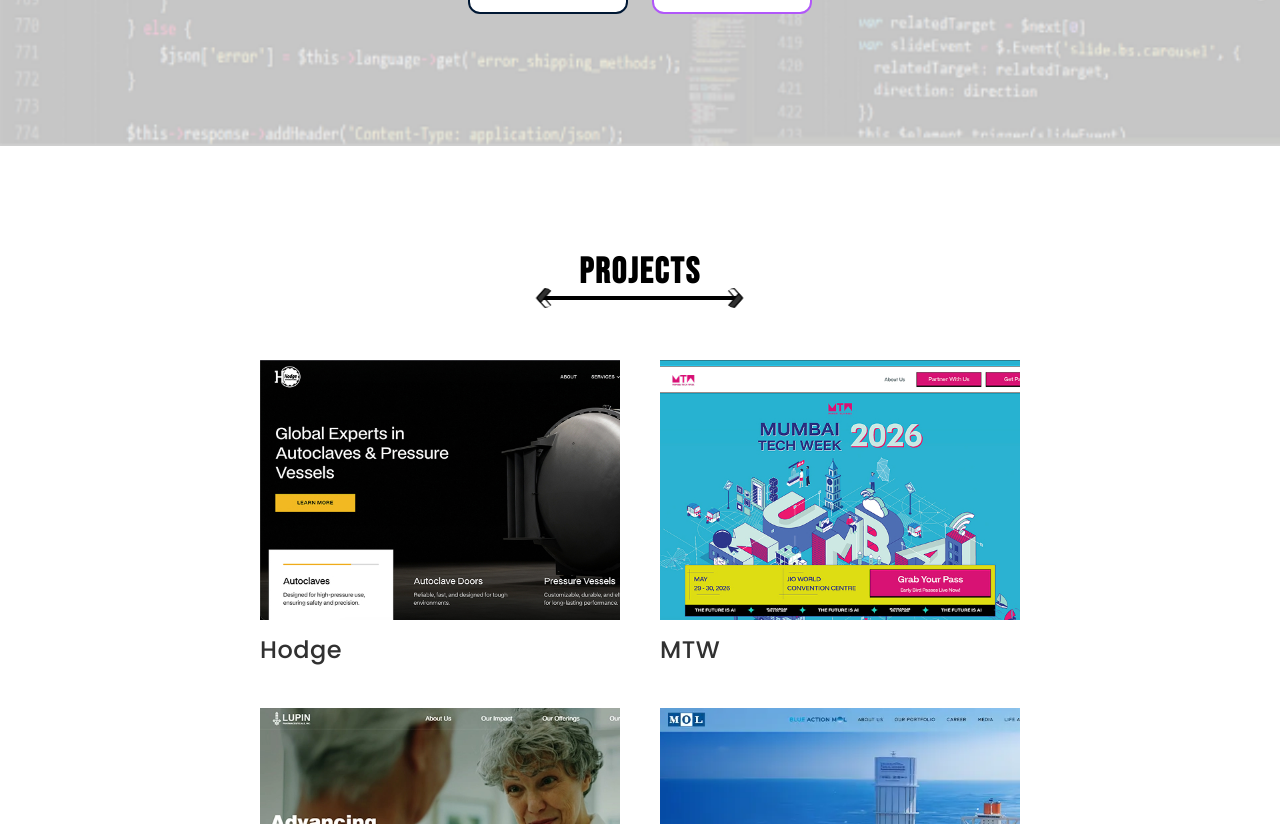
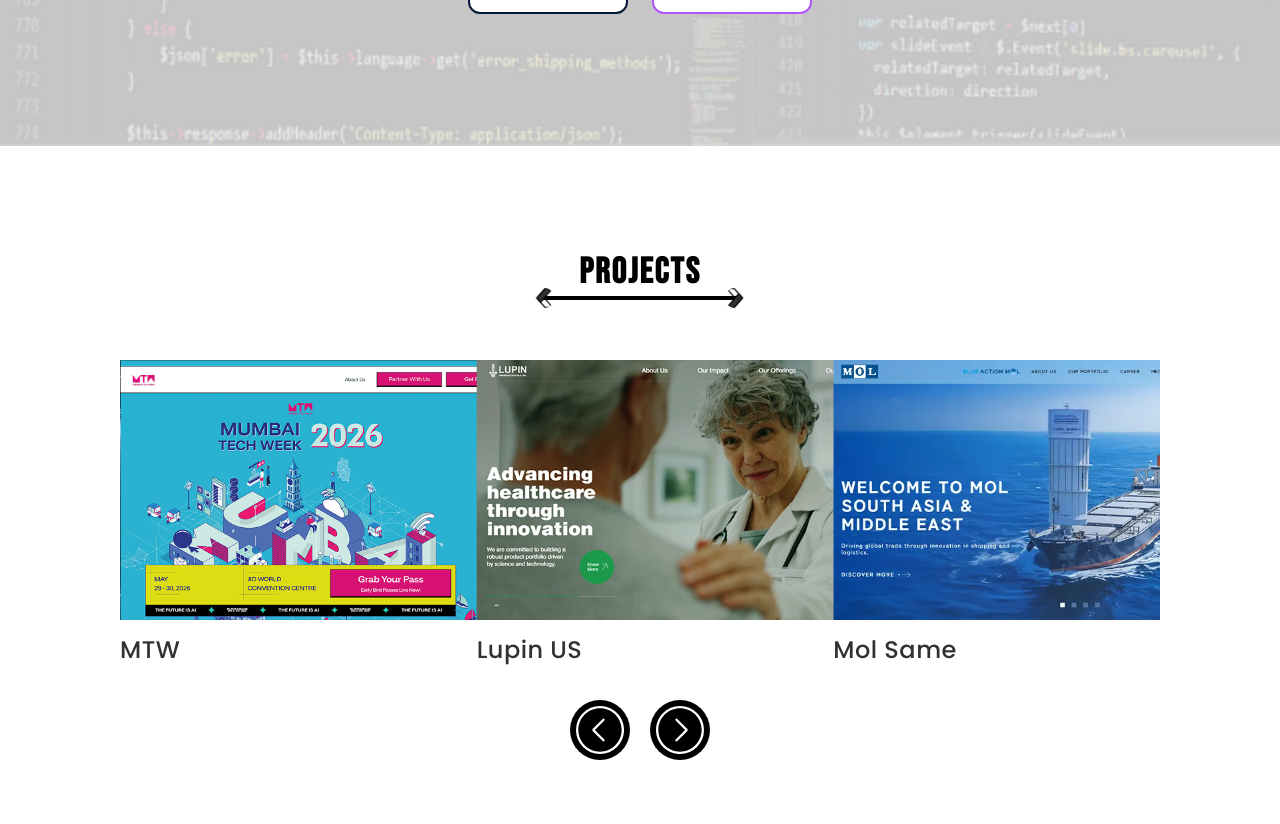
Before and after one commit to dipesh0999/dipeshbaradiya, a Vue app: page / in a window 1280 px wide. Shown: the part 1616-2440 px from the top of the page. Built offline with nearby package versions, Linux system fonts and the light colour scheme; a web font is replaced by a local one.

Commit message:
swiper added to a project section

```diff
--- a/index.html
+++ b/index.html
@@ -11,6 +11,8 @@
       href="https://fonts.googleapis.com/css2?family=Bebas+Neue&family=Fira+Code:wght@300..700&family=Poppins:ital,wght@0,100;0,200;0,300;0,400;0,500;0,600;0,700;0,800;0,900;1,100;1,200;1,300;1,400;1,500;1,600;1,700;1,800;1,900&family=Zalando+Sans+Expanded:ital,wght@0,200..900;1,200..900&display=swap"
       rel="stylesheet"
     />
+    <link rel="stylesheet" href="https://cdn.jsdelivr.net/npm/swiper@12/swiper-bundle.min.css" />
+    <script src="https://cdn.jsdelivr.net/npm/swiper@12/swiper-bundle.min.js"></script>
   </head>
   <body>
     <div id="app"></div>
--- a/src/components/home/Projects.vue
+++ b/src/components/home/Projects.vue
@@ -1,21 +1,38 @@
 <template>
-    <section class="py-15 px-8 sm:py-18 md:py-25 md:px-20 lg:px-30 md:pb-15" id="projects">
+    <section class="py-15 pb-20 px-8 sm:py-18 md:py-25 md:px-20 lg:px-30 md:pb-30 relative" id="projects">
         <div class="text-center">
             <h2 class="relative inline-block text-[36px] font-subtitle tracking-[2px] font-semibold black">Projects
                 <span class="w-[160%] border-2 border-black absolute left-1/2 bottom-0 -translate-x-1/2 border-head"></span>
             </h2>
         </div>
-        <div class="flex justify-center items-center gap-10 flex-wrap mt-15">
-            <div class="w-full sm:w-2/5 md:w-60 lg:w-90" v-for="(item, index) in projects" :key="index">
-                <a :href="item.url" class="group" target="_blank">
-                    <div class="md:w-full md:h-45 lg:h-65 overflow-hidden">
-                        <img :src="item.image" alt="" class="w-full h-full group-hover:scale-[1.1] duration-300 ease-in" />
+        <div class="swiper mySwiper mt-15">
+            <div class="swiper-wrapper">
+                <div class="swiper-slide" v-for="(item, index) in projects" :key="index">
+                    <div class="w-full md:w-full lg:w-90">
+                        <a :href="item.url" class="group" target="_blank">
+                            <div class="md:w-full md:h-65 lg:h-65 overflow-hidden">
+                                <img :src="item.image" alt=""
+                                    class="w-full h-full group-hover:scale-[1.1] duration-300 ease-in" />
+                            </div>
+                            <h3
+                                class="text-[18px] sm:text-[20px] lg:text-[24px] md:text-[20px] mt-3 text-primary font-medium tracking-[.5px]">
+                                {{
+                                    item.title }}</h3>
+                        </a>
                     </div>
-                    <h3
-                        class="text-[26px] sm:text-[20px] lg:text-[24px] md:text-[20px] mt-3 text-primary font-medium tracking-[.5px]">
-                        {{
-                            item.title }}</h3>
-                </a>
+                </div>
+            </div>
+            <div class="flex justify-center items-center gap-5 mt-8 md:mt-8 swiper-btn">
+                <div
+                    class="swiper-prev flex justify-center items-center bg-black rounded-full group w-12 md:w-15 h-12 md:h-15 cursor-pointer">
+                    <img src="@/assets/images/icons/arrow.svg" alt=""
+                        class="w-10 md:w-12 invert-100 group-hover:scale-75 duration-300 ease-in">
+                </div>
+                <div
+                    class="swiper-next flex justify-center items-center bg-black rounded-full group w-12 md:w-15 h-12 md:h-15 cursor-pointer rotate-180">
+                    <img src="@/assets/images/icons/arrow.svg" alt=""
+                        class="w-10 md:w-12 invert-100 group-hover:scale-75 duration-300 ease-in">
+                </div>
             </div>
         </div>
     </section>
@@ -27,11 +44,43 @@
 import FinMapp from '@/assets/images/client/FinMapp.webp'
 import Hodge from '@/assets/images/client/hodge.webp'
 import Lupin from '@/assets/images/client/lupin.webp'
-import Mol from '@/assets/images/client/mol.webp'
+import Mol from '@/assets/images/client/MOL.webp'
 import Mtw from '@/assets/images/client/mtw.webp'
 import Nayara from '@/assets/images/client/Nayara.webp'
 import Sanyo from '@/assets/images/client/sanyo.webp'
 import Welspun from '@/assets/images/client/welspun.webp'
+
+import { onMounted, nextTick } from 'vue'
+
+onMounted(async () => {
+    await nextTick()
+
+    new Swiper('.mySwiper', {
+        slidesPerView: 3,
+        spaceBetween: 30,
+        speed: 1000,
+        loop: true,
+        pagination: {
+            el: '.swiper-pagination',
+            clickable: true,
+        },
+        autoplay: {
+            delay: 2500,
+            autoplayspeed: 1000,
+            disableOnInteraction: false,
+        },
+        navigation: {
+            nextEl: '.swiper-btn .swiper-next',
+            prevEl: '.swiper-btn .swiper-prev',
+        },
+        breakpoints: {
+            0: { slidesPerView: 1 },
+            400: { slidesPerView: 2 },
+            1024: { slidesPerView: 2 },
+            1280: { slidesPerView: 3 }
+        }
+    })
+})
 
 const projects = [
     {
```
